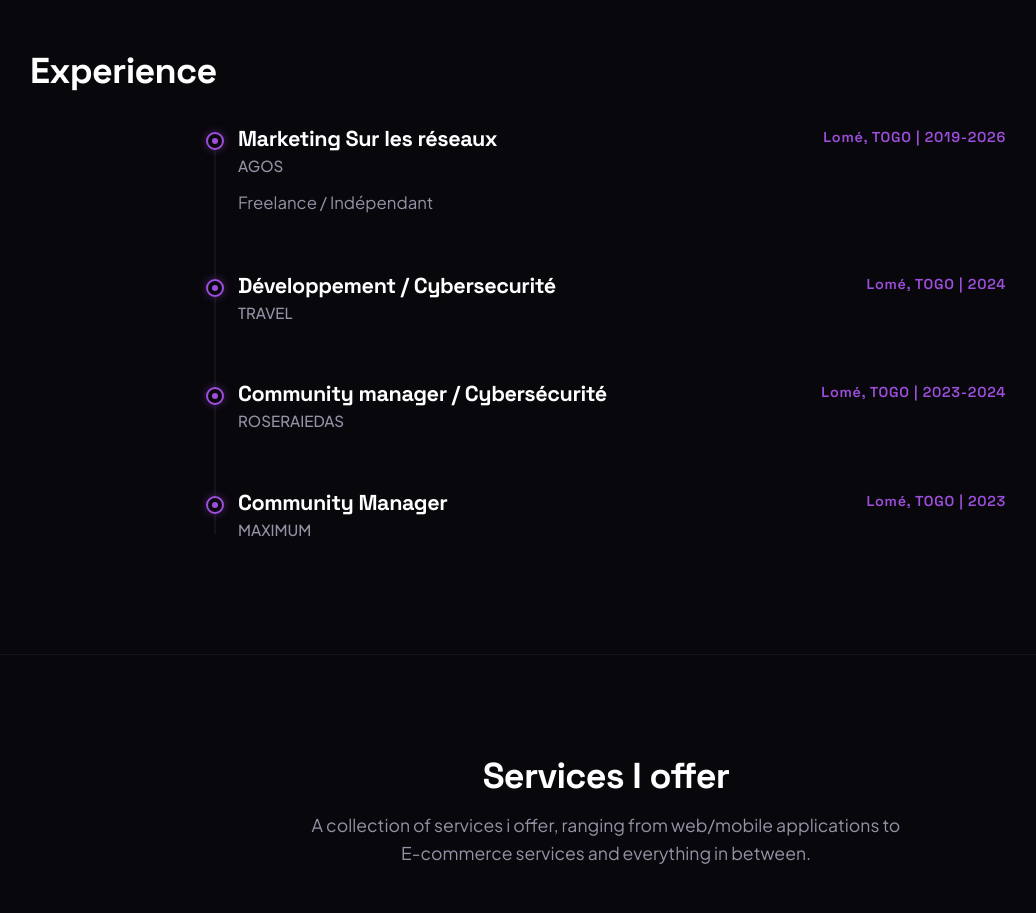
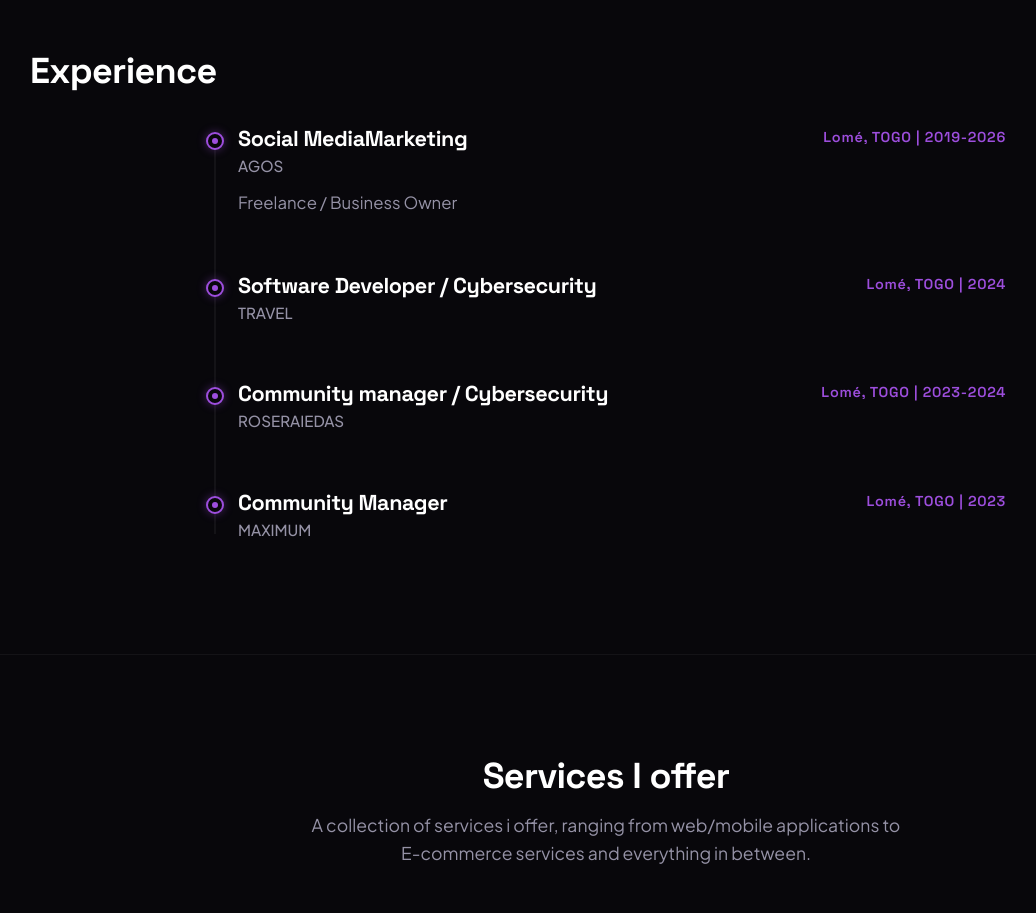
Before and after one commit to augustev005/portfolio, a plain HTML site: page index.html in a window 1280 px wide. Shown: the part 2600-3513 px from the top of the page, without its empty margins (34-1070 px from the left). Drawn offline with Linux system fonts and the light colour scheme.

Commit message:
Deploy: Update timeline experience entries to English and improve roles

```diff
--- a/index.html
+++ b/index.html
@@ -219,13 +219,13 @@
                         </div>
                         <div class="timeline-header">
                             <div class="role-company">
-                                <h3 class="role-title">Marketing Sur les réseaux</h3>
+                                <h3 class="role-title">Social MediaMarketing</h3>
                                 <span class="company-name">AGOS</span>
                             </div>
                             <span class="timeline-date">Lomé, TOGO | 2019-2026</span>
                         </div>
                         <p class="timeline-desc">
-                            Freelance / Indépendant
+                            Freelance / Business Owner
                         </p>
                     </div>
                     <!-- Timeline Item 2 -->
@@ -235,7 +235,7 @@
                         </div>
                         <div class="timeline-header">
                             <div class="role-company">
-                                <h3 class="role-title">Développement / Cybersecurité</h3>
+                                <h3 class="role-title">Software Developer / Cybersecurity</h3>
                                 <span class="company-name">TRAVEL</span>
                             </div>
                             <span class="timeline-date">Lomé, TOGO | 2024</span>
@@ -248,7 +248,7 @@
                         </div>
                         <div class="timeline-header">
                             <div class="role-company">
-                                <h3 class="role-title">Community manager / Cybersécurité</h3>
+                                <h3 class="role-title">Community manager / Cybersecurity</h3>
                                 <span class="company-name">ROSERAIEDAS</span>
                             </div>
                             <span class="timeline-date">Lomé, TOGO | 2023-2024</span>
```
